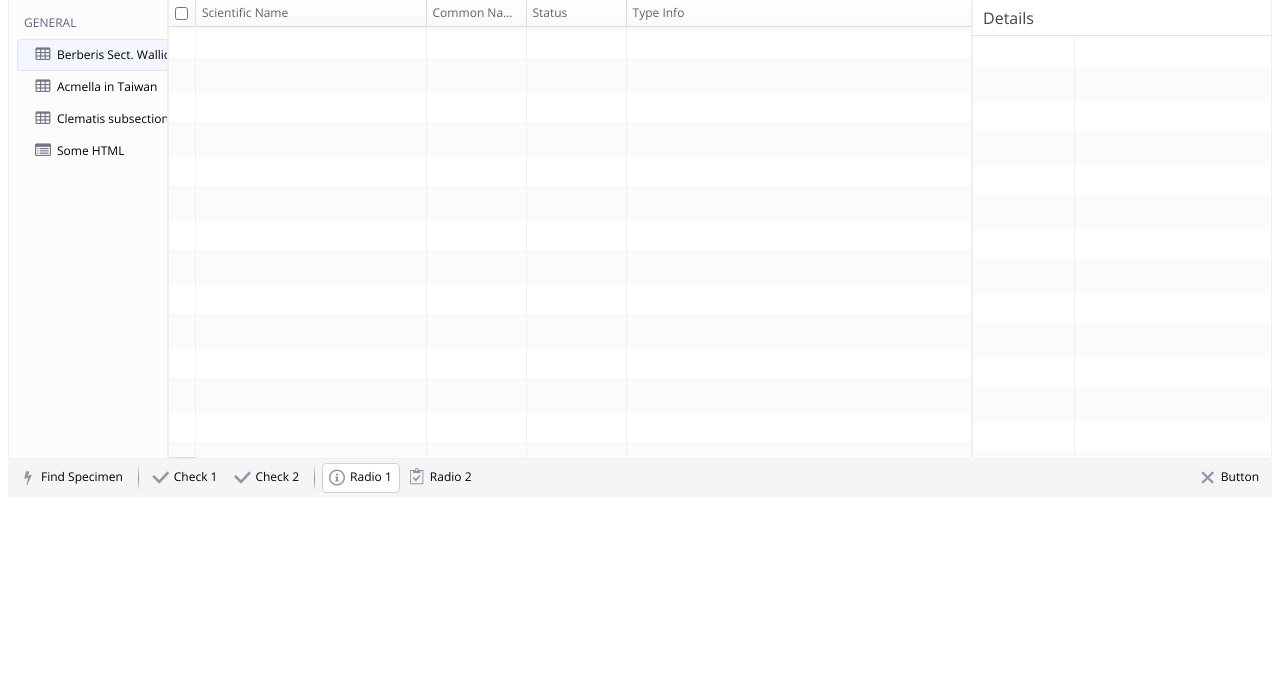
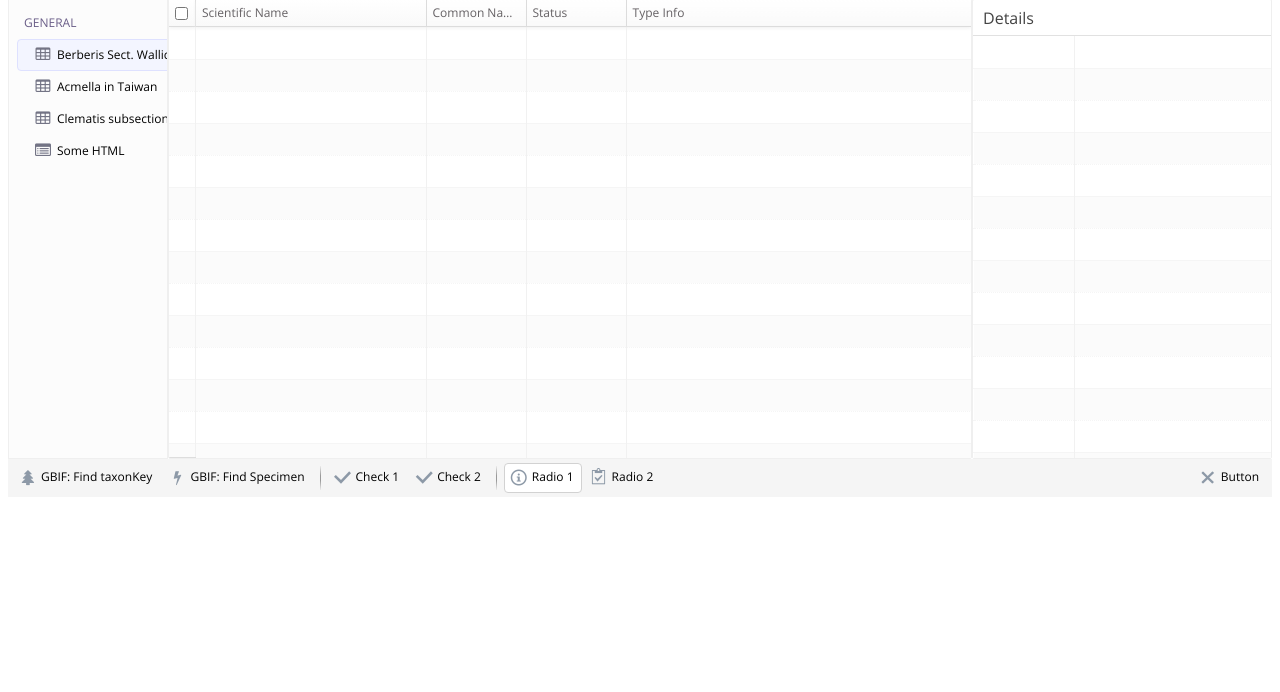
Before and after one commit to moogoo78/matchataxa, a Flask app: page / in a window 1280 px wide. Shown: the part 49-741 px from the top of the page. Before the commit the page ends 542 px from the top, so only its background shows below. Run offline with Flask 3, Linux system fonts and the light colour scheme.

Commit message:
feat: gbif specimen

```diff
--- a/app/static/js/index.js
+++ b/app/static/js/index.js
@@ -8,6 +8,9 @@
   ];
 
   let currentSelect = null;
+  let currentTaxonKey = null;
+
+  const loading = document.getElementById('loading');
 
   // read csv
   const readCSV = (index) => {
@@ -115,11 +118,11 @@
             'typeData': typeData,
           });
         } else {
-          console.log(row.data);
+          //console.log(row.data);
         }
       },
       complete: function() {
-        console.log("All done!");
+        //console.log("All done!");
         //console.log(rowData);
         DEMO[index][2] = rowData;
       }
@@ -278,7 +281,8 @@
     box: '#toolbar',
     name: 'toolbar',
     items: [
-      { type: 'button', id: 'item1', text: 'Find Specimen', icon: 'fa fa-bolt' },
+      { type: 'button', id: 'item1', text: 'GBIF: Find taxonKey', icon: 'fa fa-tree' },
+      { type: 'button', id: 'item7', text: 'GBIF: Find Specimen', icon: 'fa fa-bolt' },
       { type: 'break' },
       { type: 'check', id: 'item2', text: 'Check 1', icon: 'w2ui-icon-check' },
       { type: 'check', id: 'item3', text: 'Check 2', icon: 'w2ui-icon-check' },
@@ -290,7 +294,85 @@
     ],
     onClick(event) {
       console.log('Target: '+ event.target, event);
-      console.log(currentSelect);
+      if (event.target === 'item1') {
+        let scientificName = currentSelect.sourceData[1];
+        loading.style = 'display: block';
+        fetch(`https://api.gbif.org/v1/species/search?q=${scientificName}&rank=SPECIES&datasetKey=d7dddbf4-2cf0-4f39-9b2a-bb099caae36c`)
+        .then(resp => resp.json())
+          .then(result => {
+            loading.style = 'display: none';
+            console.log(result);
+            w2popup.open({
+              title: 'Popup',
+              width: 800,
+              height: 600,
+              showMax: true,
+              body: '<div id="taxon-grid" style="position: absolute; left: 0px; top: 0px; right: 0px; bottom: 0px;"></div>'
+            })
+              .then(() => {
+                let taxonGrid = new w2grid({
+                  name: 'taxon-grid',
+                  box: '#taxon-grid',
+                  style: 'border: 0px; border-left: 1px solid #efefef',
+                  columns: [
+                    { field: 'key', text: 'taxonKey', size: '80px' },
+                    { field: 'scientificName', text: 'Scientific Name', size: '250px' },
+                    { field: 'status', text: 'Status', size: '80px' },
+                    { field: 'accordingTo', text: 'According To', size: '280px', attr: 'align="center"' }
+                  ],
+                  onClick(event) {
+                    let record = this.get(event.detail.recid);
+                    console.log(record);
+                    currentTaxonKey = record.key;
+                  }
+                });
+                let da = result.results.map( (v, i) => {
+                  console.log(v);
+                  let sciName = v.species;
+                  if (v.authorship) {
+                    sciName = `${sciName} ${v.authorship}`;
+                  }
+                  return {
+                    recid: i,
+                    key: v.speciesKey,
+                    scientificName: sciName,
+                    accordingTo: v.accordingTo,
+                    status: v.taxonomicStatus,
+                  };
+                });
+                taxonGrid.add(da);
+              });
+          });
+      } else if (event.target === 'item7' && currentTaxonKey) {
+        loading.style = 'display: block';
+        fetch(`https://api.gbif.org/v1/occurrence/search?basisOfRecord=PreservedSpecimen&taxon_key=${currentTaxonKey}`)
+          .then(resp => resp.json())
+          .then(result => {
+            loading.style = 'display: none';
+            console.log(result);
+            let spGrid = new w2grid({
+              name: 'specimen-grid',
+              box: '#specimen-grid',
+              style: 'border: 0px; border-left: 1px solid #efefef',
+              columns: [
+                { field: 'country_code', text: 'Country', size: '80px' },
+                { field: 'locality', text: 'Scientific Name', size: '250px' },
+                { field: 'county', text: 'County', size: '120px' },
+                { field: 'catalogNumber', text: 'Catalog Number', size: '180px' },
+              ],
+            });
+            let data = result.results.map((v, i) => {
+              return {
+                recid: i,
+                country_code: v.countryCode,
+                locality: v.locality,
+                county: v.county || '',
+                catalogNumber: v.catalogNumber,
+              };
+            });
+            spGrid.add(data);
+          });
+      }
     }
   });
 
--- a/app/templates/index.html
+++ b/app/templates/index.html
@@ -7,7 +7,10 @@
 </head>
 <body>
   <div id="main" style="width: 100%; height: 500px;"></div>
+  <div id="loading" style="display: none">searching...</div>
   <div id="toolbar"></div>
+  <div id="specimen-grid" style="width: 600px; height: 350px;"></div>
+
   <script src="{{ url_for('static', filename='vendor/w2ui-2.0.min.js') }}"></script>
   <script src="{{ url_for('static', filename='vendor/papaparse.min.js') }}"></script>
   <script src="{{ url_for('static', filename='js/index.js') }}"></script>
```
